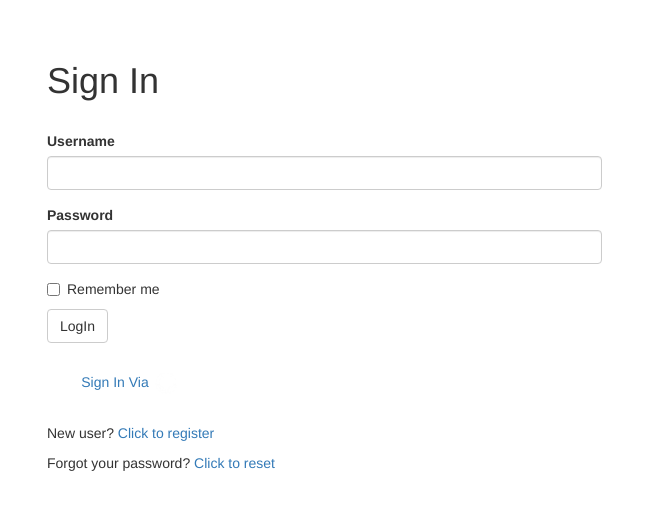
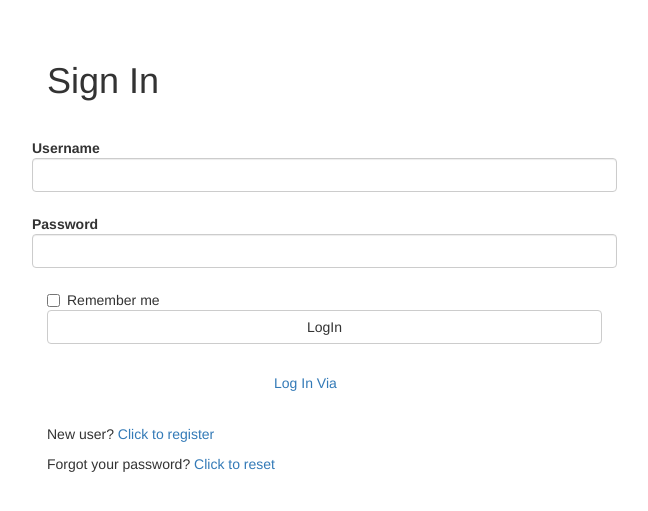
Before and after one commit to Kirill-Stepankov/User-Authentication-System-with-Flask, a Flask app: page /auth/login in a window 1280 px wide. Shown: the top 511 px of the page, without its empty margins (23-671 px from the left). Run offline with Flask 3, Linux system fonts and the light colour scheme; some libraries are stand-ins or nearby versions.

Commit message:
fix styles

```diff
--- a/app/templates/auth/login.html
+++ b/app/templates/auth/login.html
@@ -7,11 +7,19 @@
     <div class="col-sm-6 mx-auto">
         <h1>{{_('Sign In')}}</h1>
         <br>
-        {{ wtf.quick_form(form)}}
+        <form class="form form-horizontal" action="" method="post" role="form">
+            {{ form.hidden_tag() }}
+            {{ wtf.form_errors(form, hiddens="only") }}
+            {{ wtf.form_field(form.username) }}
+            {{ wtf.form_field(form.password) }}
+            {{ wtf.form_field(form.remember) }}
+            {{ wtf.form_field(form.submit, style='width:100%') }}
+        </form>
+
         <br>
-        <a href="{{url_for('oauth.login')}}" class="btn btn-dark" style="width:30%">
-            Sign In Via
-            <img src="{{url_for('static', filename='gh-white.jpg')}}" alt="not found" style="width:19%">
+        <a href="{{url_for('oauth.login')}}" class="btn btn-dark" style="width:100%">
+            Log In Via &nbsp;
+            <img src="{{url_for('static', filename='pngegg.png')}}" alt="not found" style="width:5%">
         </a>
         <br>
         <br>
```
Also changed, not shown: app/static/pngegg.png (added).
